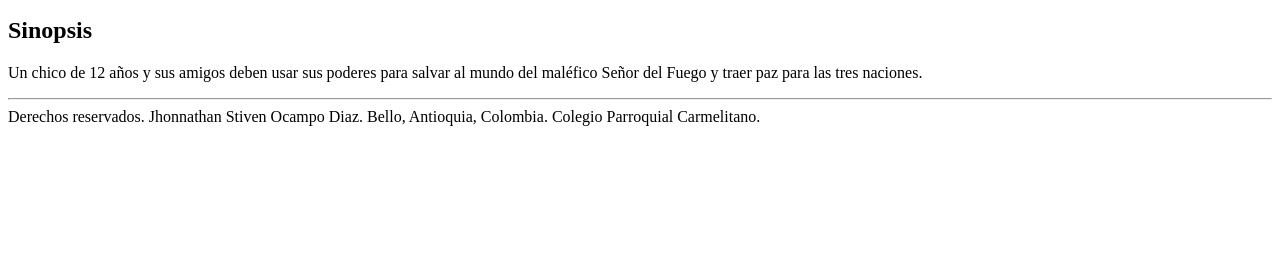
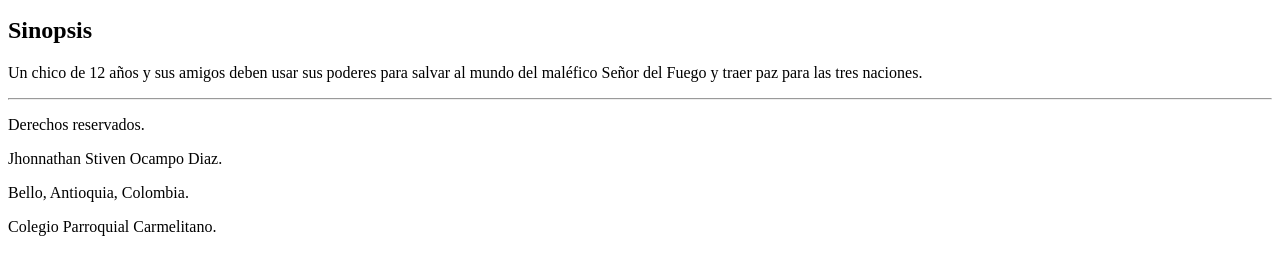
Before and after one commit to jhothinnan/proyectointroduccion1, a plain HTML site: page index.html in a window 1280 px wide. Shown: the part 439-714 px from the top of the page. Drawn offline with Linux system fonts and the light colour scheme.

Commit message:
se arreglo el pie de pagina

```diff
--- a/index.html
+++ b/index.html
@@ -19,10 +19,10 @@
     </main>
     <hr>
     <footer>
-        Derechos reservados.
-        Jhonnathan Stiven Ocampo Diaz.
-        Bello, Antioquia, Colombia.
-        Colegio Parroquial Carmelitano.
+        <p>Derechos reservados.</p>
+        <p>Jhonnathan Stiven Ocampo Diaz.</p>
+        <p>Bello, Antioquia, Colombia.</p>
+        <p>Colegio Parroquial Carmelitano.</p>
     </footer>
 </body>
 </html>
```
Also changed, not shown: estilos.css (added).
